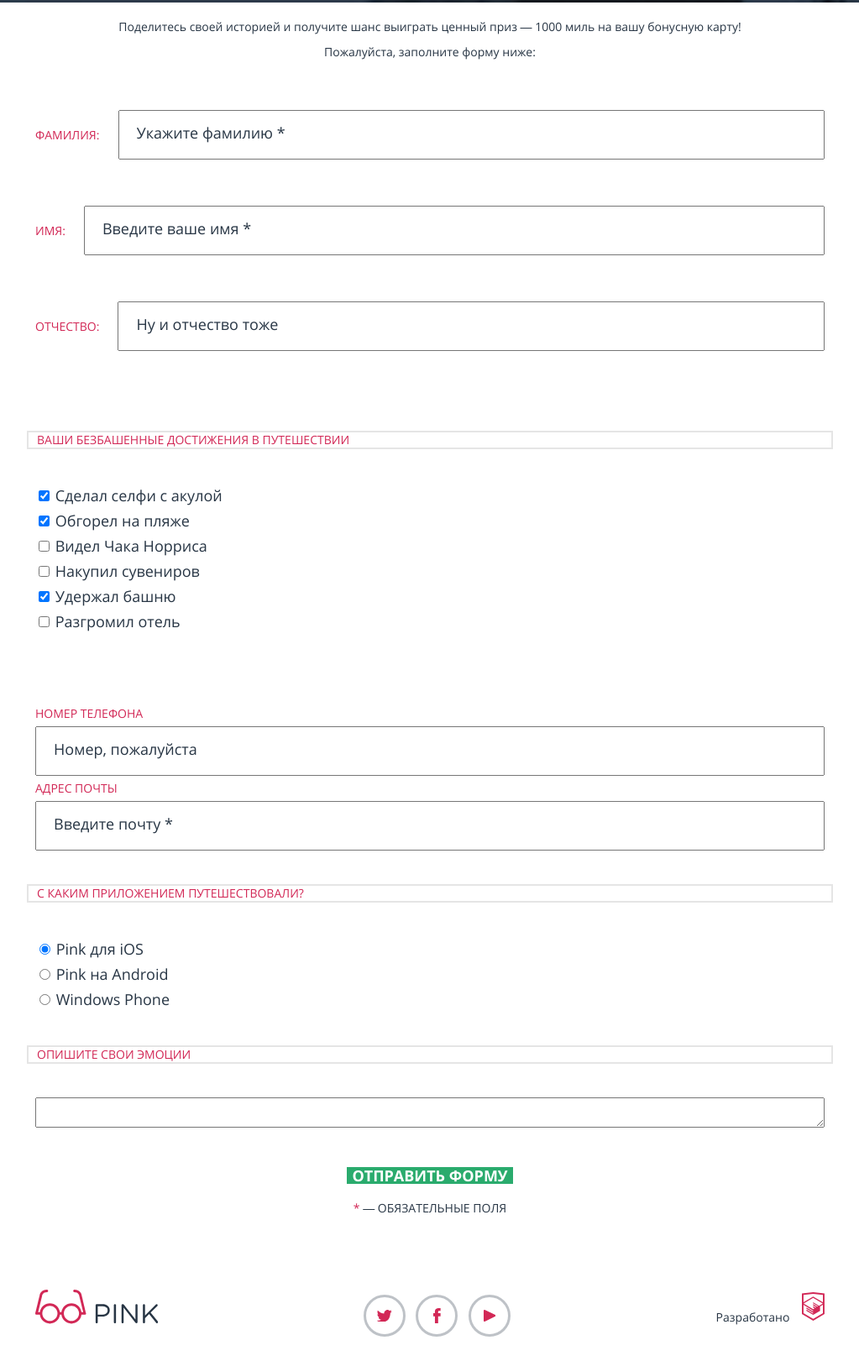
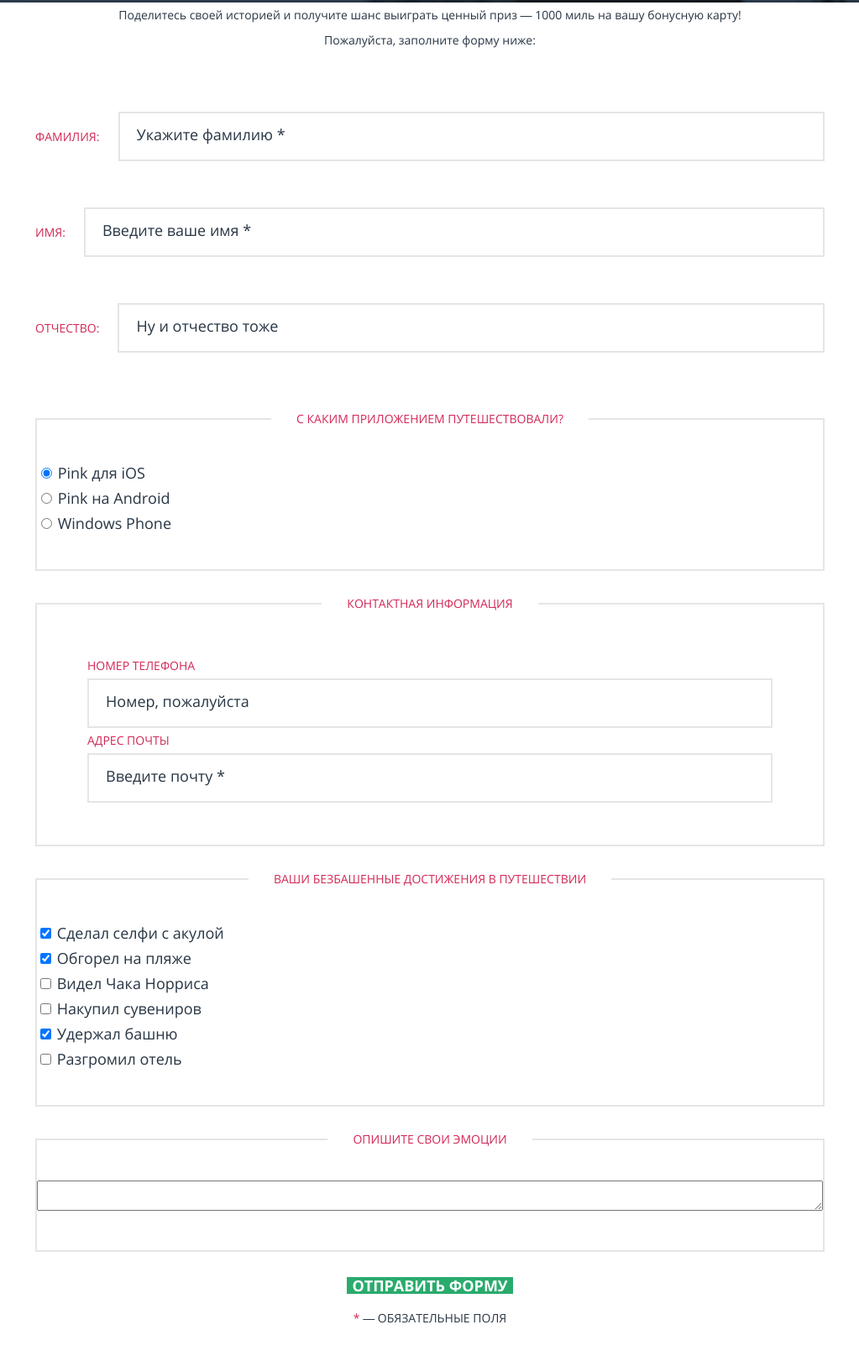
Before and after one commit to lerkot/556495-pink-18, a website: page source/form.html in a window 1280 px wide. Shown: the part 393-2008 px from the top of the page at 84% size, without its empty margins (128-1151 px from the left). Drawn offline with nearby package versions, Linux system fonts and the light colour scheme; files that its build step writes are made by us from their sources.

Commit message:
Добавляет изменения в форме

```diff
--- a/source/form.html
+++ b/source/form.html
@@ -13,9 +13,9 @@
     <div class="header__inner inner">
       <div class="header__logo-wrapper">
         <a class="header__logo-link" href="index.html">
-          <svg class="header__logo-image" fill="currentColor"
-            xmlns="http://www.w3.org/2000/svg" xmlns:xlink="http://www.w3.org/1999/xlink" x="0px" y="0px" width="75"
-            height="22" viewBox="0 0 75 22" enable-background="new 0 0 74.426 22.859" xml:space="preserve">
+          <svg class="header__logo-image" fill="currentColor" xmlns="http://www.w3.org/2000/svg"
+            xmlns:xlink="http://www.w3.org/1999/xlink" x="0px" y="0px" width="75" height="22" viewBox="0 0 75 22"
+            enable-background="new 0 0 74.426 22.859" xml:space="preserve">
             <g>
               <path
                 d="M0,1.449c0-0.708,0.58-1.288,1.256-1.288h7.18c5.087,0,8.436,2.704,8.436,7.147v0.064 c0,4.861-4.057,7.373-8.854,7.373H2.544v6.825c0,0.708-0.58,1.288-1.288,1.288C0.58,22.859,0,22.279,0,21.571V1.449z M8.114,12.428 c3.734,0,6.182-1.996,6.182-4.958V7.405c0-3.22-2.415-4.894-6.054-4.894H2.544v9.917H8.114z" />
@@ -59,6 +59,7 @@
         Заполните форму для участия в конкурсе
       </h2>
       <form class="contest__form" action="https://echo.htmlacademy.ru" method="post">
+        <div class="contest__wrapper contest__wrapper--lead">
           <div class="inner">
             <p class="contest__form-lead">
               Поделитесь своей историей и получите шанс выиграть ценный приз — 1000 миль на вашу бонусную карту!
@@ -68,8 +69,10 @@
               </span>
             </p>
           </div>
+        </div>
+          <div class="contest__wrapper contest__wrapper--name">
+            <div class="inner">
               <fieldset class="contest__fields contest__fields--primary">
-          <div class="contest__fields-inner inner">
                   <ul class="contest__name-list">
                     <li class="contest__name-item">
                       <label class="contest__label contest__label--accent" for="surname">Фамилия:</label>
@@ -84,13 +87,15 @@
                         placeholder="Ну и отчество тоже">
                     </li>
                   </ul>
+              </fieldset>
             </div>
-        </fieldset>
-        <fieldset class="contest__fields contest__fields--secondary">
-          <legend class="contest__legend inner">
+          </div>
+        <div class="contest__wrapper contest__wrapper--filters">
+          <div class="inner">
+            <fieldset class="contest__fields">
+              <legend class="contest__legend">
                 Ваши безбашенные достижения в путешествии
               </legend>
-          <div class="inner">
                 <ul class="contest__filters">
                   <li class="contest__filters-item">
                     <input class="contest__input" type="checkbox" name="achievements" id="selfi" checked>
@@ -117,10 +122,15 @@
                     <label class="contest__label" for="hotel">Разгромил отель</label>
                   </li>
                 </ul>
+            </fieldset>
           </div>
-        </fieldset>
-        <fieldset class="contest__fields contest__fields--primary">
+        </div>
+          <div class="contest__wrapper contest__wrapper--contacts">
             <div class="inner">
+              <fieldset class="contest__fields contest__fields--contacts">
+                <legend class="contest__legend contest__legend--hidden">
+                  Контактная информация
+                </legend>
                   <label class="contest__label contest__label--accent" for="tel">Номер
                     телефона</label>
                   <input class="contest__input" id="tel" type="tel" pattern="[0-9]{3}-[0-9]{3}-[0-9]{4}" name="phone-number"
@@ -128,12 +138,14 @@
                   <label class="contest__label contest__label--accent" for="email">Адрес
                     почты</label>
                   <input class="contest__input" id="email" type="email" name="email" placeholder="Введите почту *" required>
+              </fieldset>
             </div>
-        </fieldset>
-        <fieldset class="contest__fields contest__fields--secondary">
-          <legend class="contest__legend inner">С каким приложением
+          </div>
+        <div class="contest__wrapper contest__wrapper--apps">
+          <div class="inner">
+            <fieldset class="contest__fields">
+              <legend class="contest__legend">С каким приложением
                 путешествовали?</legend>
-            <div class="inner">
                 <ul class="contest__filters">
                   <li class="contest__filters-item">
                     <input class="contest__input" type="radio" name="apps" id="ios" checked>
@@ -148,22 +160,27 @@
                     <label class="contest__label" for="windows">Windows Phone</label>
                   </li>
                 </ul>
+            </fieldset>
           </div>
-        </fieldset>
-        <fieldset class="contest__fields contest__fields--primary">
-          <legend class="contest__legend inner">Опишите свои эмоции</legend>
+        </div>
+          <div class="contest__wrapper contest__wrapper--comments">
             <div class="inner">
+              <fieldset class="contest__fields">
+                <legend class="contest__legend">Опишите свои эмоции</legend>
                   <label class="visually-hidden" for="comment-field">Введите комментарий</label>
                   <textarea class="contest__textarea" name="comment" id="comment-field"
                     placeholder="Можно прям в красках, не стесняясь в выражениях">
                       </textarea>
+              </fieldset>
             </div>
-        </fieldset>
+          </div>
+        <div class="contest__wrapper contest__wrapper--submit">
           <div class="inner">
             <button class="contest__form-button" type="submit">Отправить форму</button>
             <p class="contest__form-notice">
               <span class="contest__form-notice-star">*</span> — обязательные поля
             </p>
+          </div>
         </div>
       </form>
     </section>
@@ -220,9 +237,9 @@
           <li class="footer__social-item">
             <a class="footer__social-link footer__social-link--youtube" href="" aria-label="«Пинк» на
             Youtube">
-              <svg fill="currentColor" xmlns="http://www.w3.org/2000/svg"
-                xmlns:xlink="http://www.w3.org/1999/xlink" x="0px" y="0px" width="14.64px" height="13.96px"
-                viewBox="0 0 14.64 13.96" enable-background="new 0 0 14.64 13.96" xml:space="preserve">
+              <svg fill="currentColor" xmlns="http://www.w3.org/2000/svg" xmlns:xlink="http://www.w3.org/1999/xlink"
+                x="0px" y="0px" width="14.64px" height="13.96px" viewBox="0 0 14.64 13.96"
+                enable-background="new 0 0 14.64 13.96" xml:space="preserve">
                 <path
                   d="M1.775,13.78C0.799,14.257,0,13.758,0,12.671V1.29c0-1.088,0.799-1.585,1.775-1.109l12.133,5.932 c0.975,0.478,0.975,1.258,0,1.736L1.775,13.78z" />
               </svg>
@@ -234,10 +251,9 @@
         <span class="footer__copyright-text">Разработано</span>
         <a class="footer__copyright-link" href="https://htmlacademy.ru/intensive/adaptive"
           aria-label="Переход на страницу HTML Academy">
-          <svg class="footer__copyright-icon" fill="currentColor"
-            xmlns="http://www.w3.org/2000/svg" xmlns:xlink="http://www.w3.org/1999/xlink" x="0px" y="0px"
-            width="26.943px" height="34.09px" viewBox="0 0 26.943 34.09" enable-background="new 0 0 26.943 34.09"
-            xml:space="preserve">
+          <svg class="footer__copyright-icon" fill="currentColor" xmlns="http://www.w3.org/2000/svg"
+            xmlns:xlink="http://www.w3.org/1999/xlink" x="0px" y="0px" width="26.943px" height="34.09px"
+            viewBox="0 0 26.943 34.09" enable-background="new 0 0 26.943 34.09" xml:space="preserve">
             <path
               d="M13.62,0.017L13.472,0L0,1.412v24.661l13.472,8.017l13.43-7.99l0.042-0.026V1.412L13.62,0.017z M25.019,12.127L13.495,5.334 l-0.001-0.104L13.407,5.28l-0.088-0.056v0.109L1.925,12.118V3.147l11.547-1.212l11.547,1.212V12.127z M13.405,6.787L24.923,13.5 l-4.479,2.64l-7.093-4.221l-0.013,1.415l5.904,3.513l-0.86,0.507l-5.031-2.992l-0.013,1.415l3.827,2.275l-0.782,0.523l-3.032-1.787 l-0.013,1.413l1.852,1.091l-1.8,1.081L2.034,13.622L13.405,6.787z M1.925,15.127l11.411,6.791l0.015,1.044l-7.941-4.728L5.395,19.65 l7.979,4.796l0.017,1.076l-7.972-4.741l-0.013,1.415l8.021,4.821l0.045,0.026l8.143-4.872v-1.268l-0.011-0.148v-3.761l3.415-2.036 v10.02L13.472,31.85L1.925,24.979V15.127z" />
           </svg>
--- a/source/less/blocks/advantages.less
+++ b/source/less/blocks/advantages.less
@@ -20,7 +20,7 @@
   position: absolute;
   top: 167px;
   content: "";
-  width: 100%;
+  width: 0;
   height: 0;
   border-left: 100vw solid transparent;
   border-bottom: 33px solid @block-bg-color;
--- a/source/less/blocks/contest.less
+++ b/source/less/blocks/contest.less
@@ -4,6 +4,7 @@
 }
 
 .contest__form-lead {
+  .paragraph-reset();
   font-size: @fs-base;
   font-weight: @fw-regular;
   line-height: @lh-big;
@@ -21,6 +22,15 @@
   }
 }
 
+.contest__wrapper {
+  margin-bottom: 30px;
+}
+
+.contest__wrapper--filters,
+.contest__wrapper--apps {
+  background-color: @block-bg-color;
+}
+
 .contest__fields {
   margin: 0;
   padding: 0;
@@ -31,38 +41,77 @@
 
 @media (min-width: @breakpoint-tablet) {
   .contest__fields {
-    width: 100%;
+    border: @border-input @border-color;
+  }
+
+  .contest__fields--primary {
+    border: none;
+  }
+
+  .contest__fields--contacts {
+    padding: 50px 60px;
+    box-sizing: border-box;
   }
 }
 
-.contest__fields--secondary {
-  width: 100%;
-  background-color: @block-bg-color;
+.contest__wrapper--lead {
+  order: 1;
+}
+
+.contest__wrapper--name {
+  order: 2;
+}
+
+.contest__wrapper--filters {
+  order: 3;
+}
+
+.contest__wrapper--contacts {
+  order: 4;
+}
+
+.contest__wrapper--apps {
+  order: 5;
+}
+
+.contest__wrapper--comments {
+  order: 6;
+}
+
+.contest__wrapper--submit {
+  order: 7;
 }
 
 @media (min-width: @breakpoint-tablet) {
-  .contest__fields--secondary {
+  .contest__wrapper--filters {
+    order: 5;
+    background-color: @base-bg-color;
+  }
+
+  .contest__wrapper--apps {
+    order: 3;
     background-color: @base-bg-color;
   }
 }
 
-.contest__fields-inner {
-  display: flex;
-  flex-direction: column;
-}
-
 .contest__legend {
+  padding-left: 30px;
+  padding-right: 30px;
   font-size: @fs-base;
   font-weight: @fw-regular;
   line-height: @lh-small;
   text-transform: uppercase;
   color: @accent-color;
-  border: none;
+  text-align: center;
+}
+
+.contest__legend--hidden {
+  display: none;
 }
 
 @media (min-width: @breakpoint-tablet) {
-  .contest__legend {
-    border: @border-input @border-color;
+  .contest__legend--hidden {
+    display: block;
   }
 }
 
@@ -78,6 +127,10 @@
     align-items: center;
     margin-bottom: 55px;
   }
+
+  .contest__name-item:last-of-type {
+    margin-bottom: 0;
+  }
 }
 
 .contest__input[type="text"],
@@ -85,6 +138,7 @@
 .contest__input[type="email"] {
   width: 100%;
   padding: 20px;
+  border: @border-input @border-color;
   box-sizing: border-box;
 }
 
--- a/source/less/blocks/inner.less
+++ b/source/less/blocks/inner.less
@@ -1,22 +1,24 @@
 .inner {
+  .mobile-paddings();
   width: @breakpoint-mobile;
-  padding: @mobile-paddings;
   box-sizing: border-box;
   margin: 0 auto;
 }
 
 @media (min-width: @breakpoint-tablet) {
   .inner {
+    .tablet-paddings();
     width: @breakpoint-tablet;
-    padding: @tablet-paddings;
+    margin: 0 auto;
     box-sizing: border-box;
   }
 }
 
 @media (min-width: @breakpoint-desktop) {
   .inner {
+    .desktop-paddings();
     width: @breakpoint-desktop;
-    padding: @desktop-paddings;
+    margin: 0 auto;
     box-sizing: border-box;
   }
 }
--- a/source/less/variables.less
+++ b/source/less/variables.less
@@ -55,8 +55,3 @@
 @border-input: 2px solid;
 @border-button: 3px solid;
 @border-radius: 30px;
-
-//Отступы для сетки
-@mobile-paddings: 0 20px;
-@tablet-paddings: 0 20px;
-@desktop-paddings: 0 10px;
```
Also changed, not shown: source/less/blocks/tariffs.less (+9 -2 lines), source/less/mixins.less (+15 -0 lines). Lines whose indentation alone changed are shown as unchanged.
